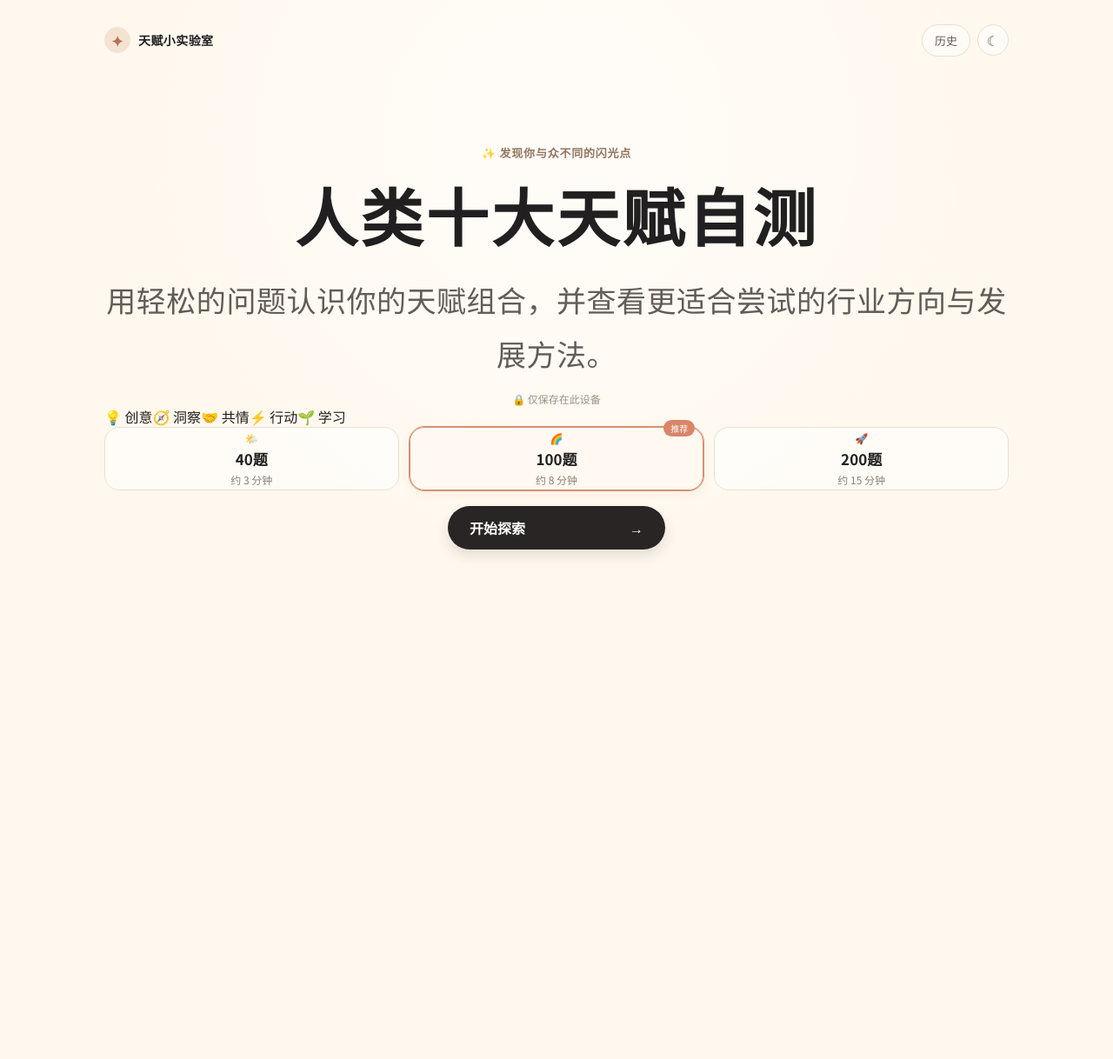
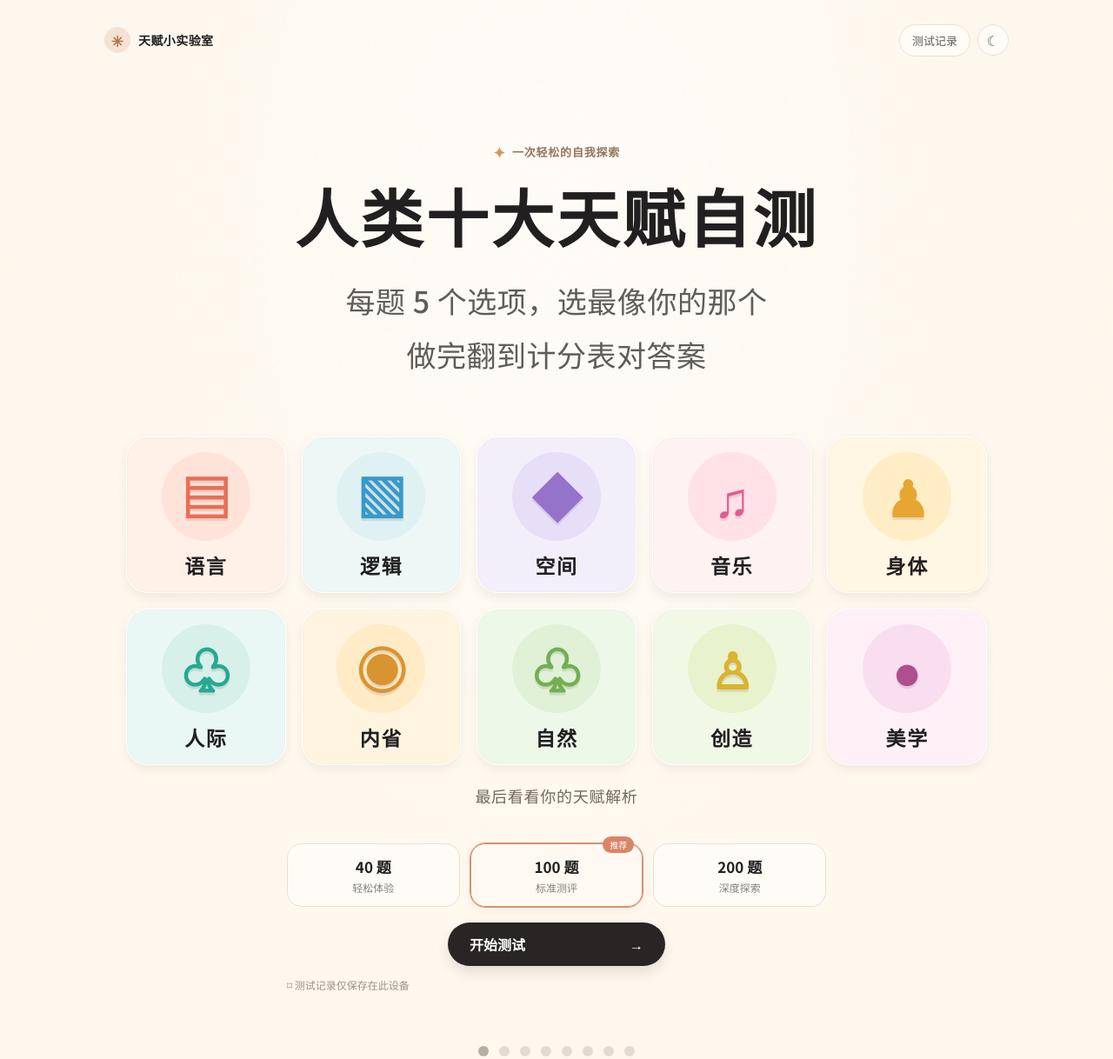
Before and after one commit to ROY0xmx/human-talent-test, a plain HTML site: page index.html in a window 1280 px wide. Shown: the whole page at 87% size. Before the commit the page ends 800 px from the top, so only its background shows below. Drawn offline with Linux system fonts and the light colour scheme.

Commit message:
Redesign talent test screens to match reference UI

```diff
--- a/index.html
+++ b/index.html
@@ -3,62 +3,75 @@
 <head>
   <meta charset="utf-8">
   <meta name="viewport" content="width=device-width, initial-scale=1">
-  <meta name="theme-color" content="#6c63ff">
+  <meta name="theme-color" content="#fff8ed">
+  <meta name="description" content="通过轻松友好的自测，发现你的十项天赋与闪光点。">
   <title>人类十大天赋自测</title>
   <link rel="stylesheet" href="style.css">
 </head>
 <body>
-  <div class="ambient ambient-one"></div>
-  <div class="ambient ambient-two"></div>
-
+  <div class="paper-grain" aria-hidden="true"></div>
   <main class="app">
     <header class="topbar">
       <button class="brand" id="homeBtn" type="button" aria-label="返回首页">
-        <span class="brand-mark">✦</span>
+        <span class="brand-mark" aria-hidden="true">✳</span>
         <span>天赋小实验室</span>
       </button>
       <nav class="top-actions" aria-label="页面操作">
-        <button class="icon-btn" id="historyBtn" type="button">历史</button>
+        <button class="icon-btn" id="historyBtn" type="button">测试记录</button>
         <button class="icon-btn round" id="themeBtn" type="button" aria-label="切换主题">☾</button>
       </nav>
     </header>
 
-    <section class="card screen active" id="homeScreen">
+    <section class="screen active" id="homeScreen">
       <div class="hero">
-        <span class="eyebrow">✨ 发现你与众不同的闪光点</span>
+        <span class="eyebrow"><span class="eyebrow-star">✦</span> 一次轻松的自我探索</span>
         <h1>人类十大天赋自测</h1>
-        <p>用轻松的问题认识你的天赋组合，并查看更适合尝试的行业方向与发展方法。</p>
-        <span class="privacy">🔒 仅保存在此设备</span>
+        <p>每题 5 个选项，选最像你的那个<br class="desktop-break">做完翻到计分表对答案</p>
       </div>
 
-      <div class="talent-preview" aria-label="十项天赋">
-        <span>💡 创意</span><span>🧭 洞察</span><span>🤝 共情</span><span>⚡ 行动</span><span>🌱 学习</span>
+      <div class="talent-grid" aria-label="人类十大天赋">
+        <article class="talent-tile coral"><span class="tile-icon" aria-hidden="true">▤</span><span>语言</span></article>
+        <article class="talent-tile blue"><span class="tile-icon" aria-hidden="true">▧</span><span>逻辑</span></article>
+        <article class="talent-tile violet"><span class="tile-icon" aria-hidden="true">◆</span><span>空间</span></article>
+        <article class="talent-tile pink"><span class="tile-icon" aria-hidden="true">♫</span><span>音乐</span></article>
+        <article class="talent-tile amber"><span class="tile-icon" aria-hidden="true">♟</span><span>身体</span></article>
+        <article class="talent-tile teal"><span class="tile-icon" aria-hidden="true">♧</span><span>人际</span></article>
+        <article class="talent-tile orange"><span class="tile-icon" aria-hidden="true">◉</span><span>内省</span></article>
+        <article class="talent-tile green"><span class="tile-icon" aria-hidden="true">♧</span><span>自然</span></article>
+        <article class="talent-tile lime"><span class="tile-icon" aria-hidden="true">♙</span><span>创造</span></article>
+        <article class="talent-tile mauve"><span class="tile-icon" aria-hidden="true">●</span><span>美学</span></article>
       </div>
+      <p class="talent-caption">最后看看你的天赋解析</p>
 
-      <div class="version-grid" id="versionGrid" aria-label="选择测评长度">
-        <button class="version-card" type="button" data-version="40"><span class="version-icon">🌤️</span><strong>40题</strong><span>约 3 分钟</span></button>
-        <button class="version-card selected" type="button" data-version="100"><span class="popular">推荐</span><span class="version-icon">🌈</span><strong>100题</strong><span>约 8 分钟</span></button>
-        <button class="version-card" type="button" data-version="200"><span class="version-icon">🚀</span><strong>200题</strong><span>约 15 分钟</span></button>
+      <div class="home-controls">
+        <div class="version-grid" id="versionGrid" aria-label="选择测评长度">
+          <button class="version-card" type="button" data-version="40"><strong>40 题</strong><span>轻松体验</span></button>
+          <button class="version-card selected" type="button" data-version="100"><span class="popular">推荐</span><strong>100 题</strong><span>标准测评</span></button>
+          <button class="version-card" type="button" data-version="200"><strong>200 题</strong><span>深度探索</span></button>
+        </div>
+        <div class="start-wrap"><button class="primary-btn start-btn" id="startBtn" type="button"><span>开始测试</span><span aria-hidden="true">→</span></button></div>
+        <span class="privacy"><span aria-hidden="true">⌑</span> 测试记录仅保存在此设备</span>
       </div>
-
-      <div class="start-wrap"><button class="primary-btn start-btn" id="startBtn" type="button"><span>开始探索</span><span>→</span></button></div>
+      <div class="page-dots" aria-hidden="true"><i class="current"></i><i></i><i></i><i></i><i></i><i></i><i></i><i></i></div>
     </section>
 
-    <section class="card screen" id="testScreen">
+    <section class="screen quiz-screen" id="testScreen">
+      <div class="quiz-heading"><span class="eyebrow"><span class="eyebrow-star">✦</span> 跟随直觉，选择最像你的答案</span><button class="back-home" id="quizHomeBtn" type="button">返回首页</button></div>
       <div class="progress-row"><div class="progress-track"><div class="progress-bar" id="progressBar"></div></div><div class="progress-text" id="progressText">1 / 100</div></div>
       <span class="question-kicker" id="questionKicker">正在发现你的天赋</span>
       <h2 class="question" id="questionText"></h2>
+      <div class="answer-hint">请选择最符合你真实状态的一项</div>
       <div class="options" id="options"></div>
       <div class="test-actions"><button class="secondary-btn" id="prevBtn" type="button">← 上一题</button><button class="primary-btn" id="nextBtn" type="button" disabled>下一题 →</button></div>
     </section>
 
-    <section class="card screen" id="reportScreen">
+    <section class="screen report-screen" id="reportScreen">
       <div id="reportContent"></div>
       <div class="report-actions"><button class="primary-btn" id="restartBtn" type="button">再测一次</button><button class="secondary-btn" id="reportHistoryBtn" type="button">查看历史</button></div>
     </section>
 
-    <section class="card screen" id="historyScreen">
-      <div class="history-head"><span class="eyebrow">我的成长轨迹</span><h1>测试历史</h1></div>
+    <section class="screen history-screen" id="historyScreen">
+      <div class="history-head"><span class="eyebrow"><span class="eyebrow-star">✦</span> 我的成长轨迹</span><h1>测试历史</h1><p>每一次探索，都是更了解自己的一步。</p></div>
       <div class="history-list" id="historyList"></div>
       <button class="secondary-btn" id="clearHistoryBtn" type="button">清除全部历史</button>
     </section>
@@ -66,5 +79,8 @@
 
   <script src="talents.js"></script>
   <script src="app.js"></script>
+  <script>
+    document.getElementById('quizHomeBtn').addEventListener('click', () => document.getElementById('homeBtn').click());
+  </script>
 </body>
 </html>
```
